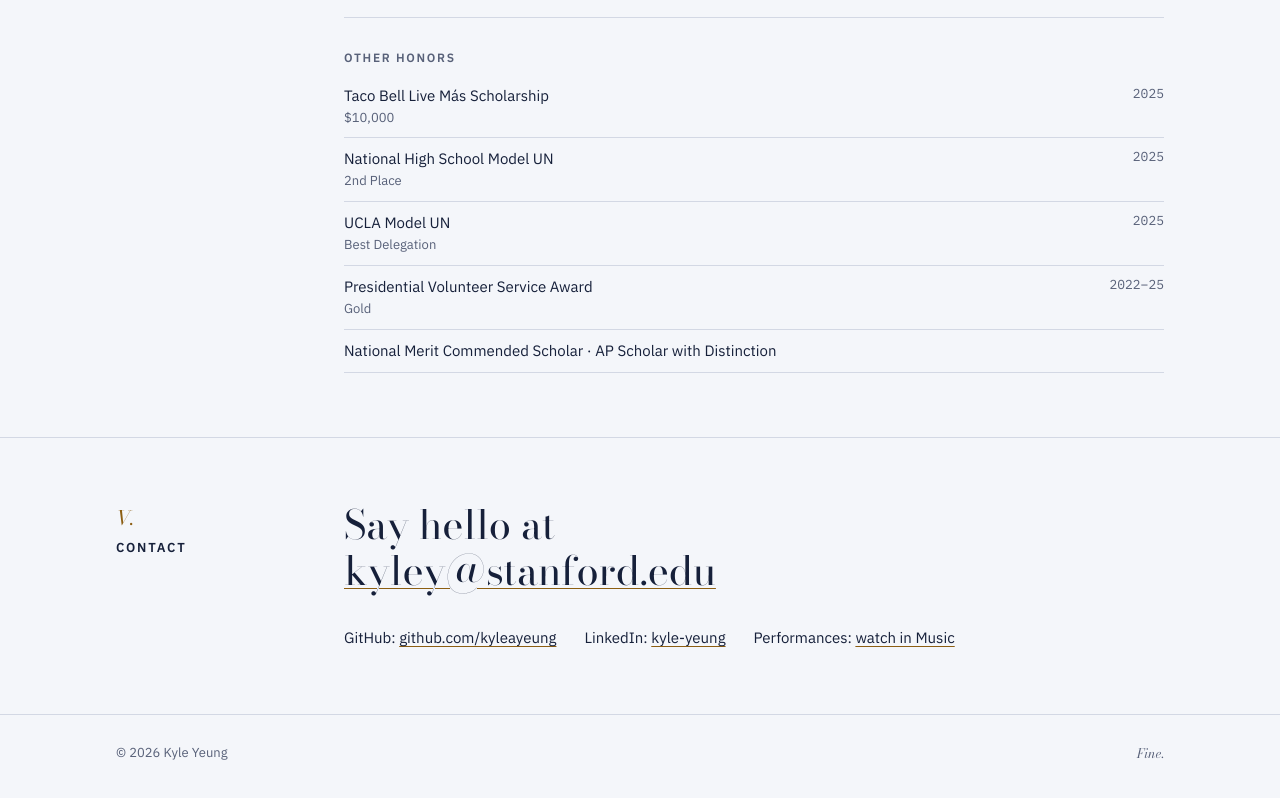
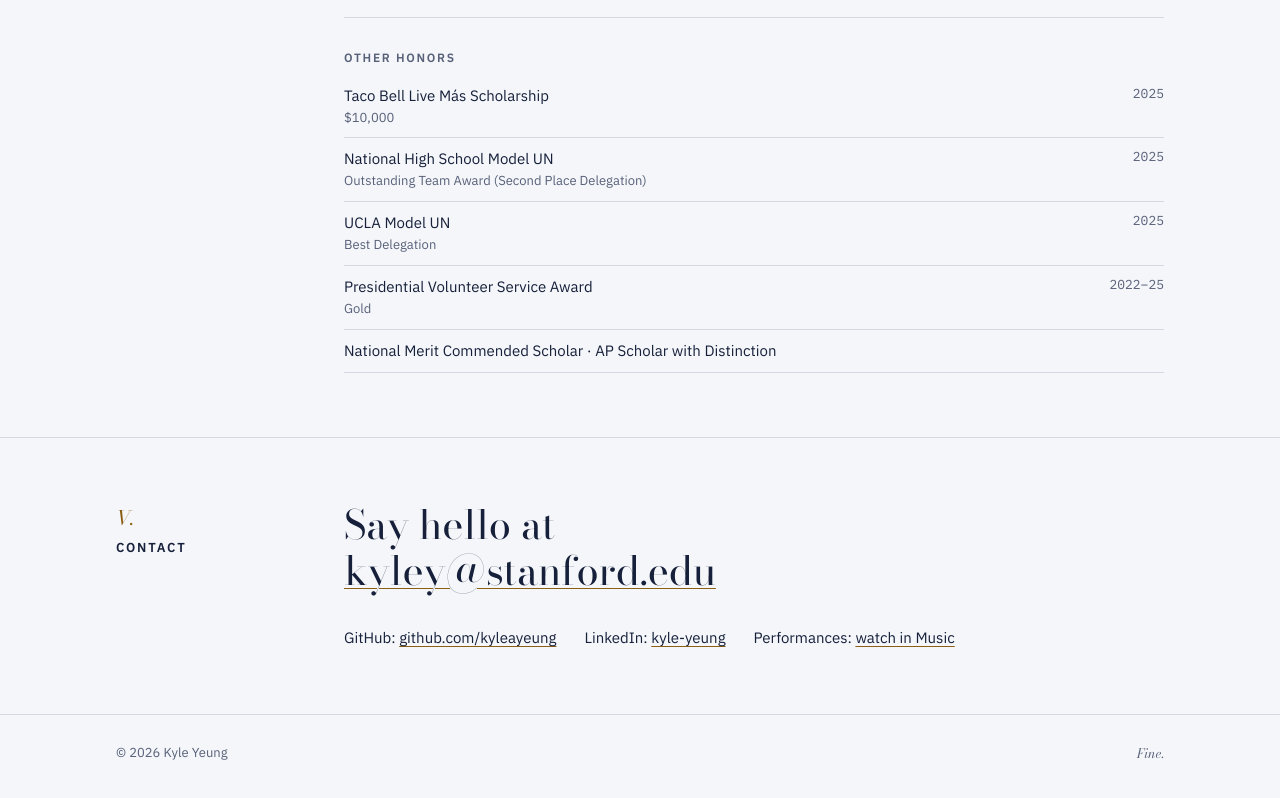
Before and after one commit to kyleayeung/kyleayeung.github.io, a plain HTML site: page index.html in a window 1280 px wide. Shown: the part 8286-9084 px from the top of the page. Drawn offline with nearby package versions, Linux system fonts and the light colour scheme.

Commit message:
Correct Model UN award wording
Co-Authored-By: Claude Opus 5.5 <noreply@anthropic.com>

```diff
--- a/index.html
+++ b/index.html
@@ -561,7 +561,7 @@ footer .wrap { display: flex; justify-content: space-between; flex-wrap: wrap; g
         <h5>Other honors</h5>
         <ul class="dl">
           <li><span>Taco Bell Live Más Scholarship <small>$10,000</small></span><span>2025</span></li>
-          <li><span>National High School Model UN <small>2nd Place</small></span><span>2025</span></li>
+          <li><span>National High School Model UN <small>Outstanding Team Award (Second Place Delegation)</small></span><span>2025</span></li>
           <li><span>UCLA Model UN <small>Best Delegation</small></span><span>2025</span></li>
           <li><span>Presidential Volunteer Service Award <small>Gold</small></span><span>2022–25</span></li>
           <li><span>National Merit Commended Scholar · AP Scholar with Distinction</span><span></span></li>
```
